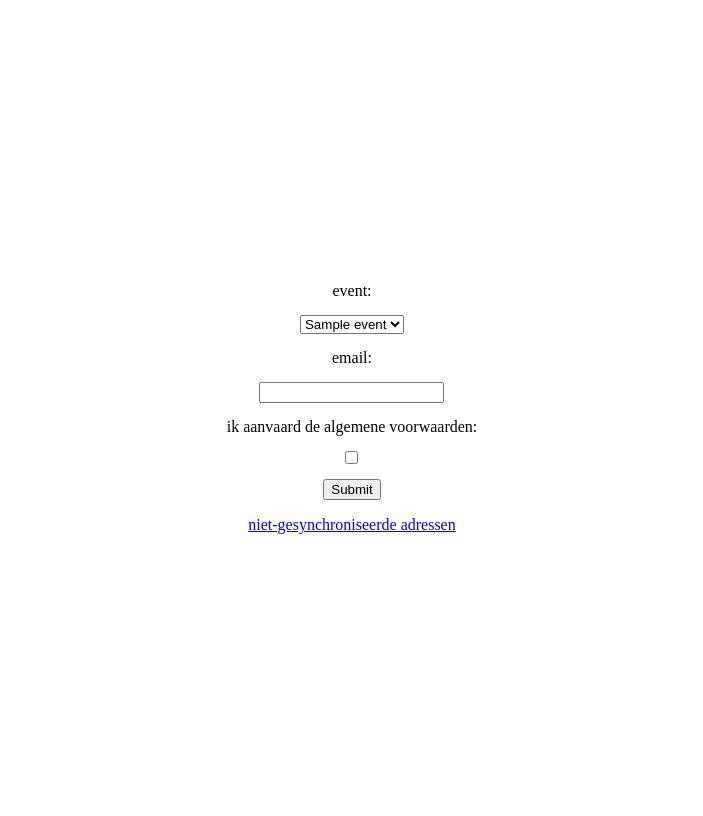
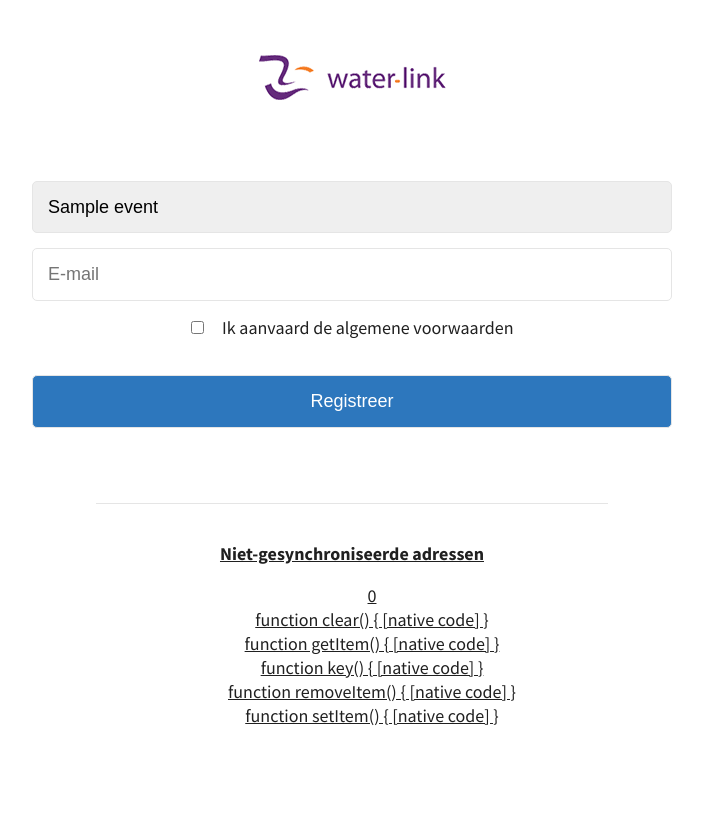
Before and after one commit to satch-jer/17_kiq_waterlink, a PHP site: page / in a window 1280 px wide. Shown: the whole page, without its empty margins (288-991 px from the left). After the commit the page ends 725 px from the top, so only its background shows below. Run offline with PHP 8.4, Linux system fonts and the light colour scheme; tables that the repository leaves empty or names only in its code hold one stand-in row (values such as "Sample post").

Commit message:
CSS voor iPad
CSS voor iPad-formulier

```diff
--- a/css/waterlink.css
+++ b/css/waterlink.css
@@ -1,32 +1,98 @@
-input, select{
-    display: block;
-    margin: 15px auto;
-}
+@import url("https://fonts.googleapis.com/css?family=Source+Sans+Pro:400,700");
+.screenreader {
+  position: absolute;
+  left: -10000px;
+  top: auto;
+  width: 1px;
+  height: 1px;
+  overflow: hidden; }
 
-main{
-    height: 100vh;
-    display: flex;
-    justify-content: center;
-    align-items: center;
-    text-align: center;
-}
+html {
+  -webkit-font-smoothing: antialiased; }
 
-.success{
-    color: green;
-    display: block;
-    margin-bottom: 15px;
-}
+body {
+  font-family: 'Source Sans Pro', sans-serif;
+  font-size: 18px;
+  line-height: 24px;
+  color: #202020;
+  box-sizing: border-box;
+  -webkit-box-sizing: border-box; }
 
-.error{
-    color: tomato;
-    display: block;
-    margin-bottom: 15px;
-}
+.container {
+  display: table;
+  width: 100%; }
 
-li{
-    list-style-type: none;
-}
+.container_cell {
+  display: table-cell;
+  vertical-align: middle;
+  text-align: center; }
 
-#form_unsynced_list{
-    display: none;
-}
+.container_content {
+  margin-left: auto;
+  margin-right: auto; }
+
+#logo {
+  margin-bottom: 75px; }
+
+form {
+  margin-bottom: 75px; }
+
+select,
+input[type="text"],
+input[type="submit"] {
+  -webkit-appearance: none;
+  -moz-appearance: none;
+  appearance: none;
+  -webkit-box-sizing: border-box;
+  -moz-box-sizing: border-box;
+  box-sizing: border-box;
+  display: block;
+  width: 50%;
+  margin-left: auto;
+  margin-right: auto;
+  border: 1px solid #e5e5e5;
+  border-radius: 5px;
+  padding: 15px;
+  margin-bottom: 15px; }
+
+select:focus,
+input[type="text"]:focus,
+input[type="submit"]:focus {
+  outline: none; }
+
+input[type="submit"] {
+  color: white;
+  background-color: #2d77bd;
+  margin-bottom: 35px; }
+
+#form_registration_div_conditions {
+  margin-bottom: 35px; }
+  #form_registration_div_conditions input[type="checkbox"],
+  #form_registration_div_conditions label {
+    display: inline-block; }
+  #form_registration_div_conditions label {
+    margin-left: 15px; }
+
+#form_unsynced {
+  border-top: 1px solid #e5e5e5;
+  width: 40%;
+  margin-left: auto;
+  margin-right: auto;
+  padding-top: 23px; }
+
+h2 {
+  font-size: inherit; }
+
+a {
+  color: #202020; }
+
+ul {
+  list-style-type: none; }
+
+.succes {
+  color: limegreen; }
+
+.error {
+  color: #f5812c; }
+
+/*# sourceMappingURL=waterlink.css.map */
--- a/index.php
+++ b/index.php
@@ -7,22 +7,27 @@
 ?>
 
 <!doctype html>
-<html lang="en" manifest="offline.manifest">
+<html lang="en">
 <head>
     <meta charset="UTF-8">
     <meta name="viewport" content="width=device-width, user-scalable=no, initial-scale=1.0, maximum-scale=1.0, minimum-scale=1.0">
     <meta http-equiv="X-UA-Compatible" content="ie=edge">
+    <link rel="stylesheet" type="text/css" href="css/normalize.css">
     <link rel="stylesheet" type="text/css" href="css/waterlink.css">
-    <title>Registratie | Waterlink</title>
+    <title>registratie | water-link</title>
 </head>
 
 
 <body>
 
-<main class="content" role="main">
-    <div class="wrapper">
-        <form id="form_registration">
-            <label for="form_registration_input_event">event:</label>
+<main class="container" role="main">
+    <div class="container_cell">
+        <div class="container_content">
+
+            <img src="assets/logo.png" alt="logo water-link" id="logo">
+
+            <form id="form_registration" novalidate>
+                <label class="screenreader" for="form_registration_input_event">event:</label>
                 <select name="form_registration_input_event" id="form_registration_input_event">
                     <?php
                         foreach ($event->getAll() as $value){
@@ -34,18 +39,21 @@
                         }
                     ?>
                 </select>
-            <label for="form_registration_input_email">email:</label>
-            <input type="email" name="form_registration_input_email" id="form_registration_input_email">
-            <label for="form_registration_input_conditions">ik aanvaard de algemene voorwaarden:</label>
+                <label class="screenreader" for="form_registration_input_email">email:</label>
+                <input type="text" name="form_registration_input_email" id="form_registration_input_email" placeholder="E-mail">
+                <div id="form_registration_div_conditions">
                     <input type="checkbox" name="form_registration_input_conditions" id="form_registration_input_conditions" >
-            <input type="submit" name="submit" id="form_registration_input_submit">
+                    <label for="form_registration_input_conditions">Ik aanvaard de algemene voorwaarden</label>
+                </div>
+                <input type="submit" name="submit" id="form_registration_input_submit" value="Registreer">
 
                 <p id="form_registration_message"></p>
             </form>
 
             <div id="form_unsynced">
-            <a href="#" id="form_unsynced_show">niet-gesynchroniseerde adressen</a>
+                <h2><a href="#" id="form_unsynced_show">Niet-gesynchroniseerde adressen</a></h2>
                 <ul id="form_unsynced_list"></ul>
+            </div>
         </div>
     </div>
 </main>
--- /dev/null
+++ b/sass/waterlink.scss
@@ -0,0 +1,153 @@
+//===fonts===
+
+@import url('https://fonts.googleapis.com/css?family=Source+Sans+Pro:400,700');
+
+
+//===colors===
+
+$concrete: #e5e5e5;
+$night: #202020;
+$orange: #f5812c;
+$smurf: #2d77bd;
+
+
+//===values===
+
+$xs: 5px;
+$s: 15px;
+$m: 23px;
+$l: 35px;
+$xl: 50px;
+$xxl: 75px;
+
+//===basics===
+
+.screenreader{
+  position:absolute;
+  left:-10000px;
+  top:auto;
+  width:1px;
+  height:1px;
+  overflow:hidden;
+}
+
+//===basic frame===
+
+html{
+  //make sure fonts are sharp!
+  -webkit-font-smoothing: antialiased;
+}
+
+body{
+  //font default
+  font-family: 'Source Sans Pro', sans-serif;
+  font-size: 18px;
+  line-height: 24px;
+  color: $night;
+
+  //div elements have padding and border included in total width & height
+  box-sizing: border-box;
+  -webkit-box-sizing: border-box;
+}
+
+.container{
+  display: table;
+  width: 100%;
+}
+
+.container_cell{
+  display: table-cell;
+  vertical-align: middle;
+  text-align: center;
+}
+
+.container_content{
+  margin-left: auto;
+  margin-right: auto;
+}
+
+//===form styling===
+
+#logo{
+  margin-bottom: $xxl;
+}
+
+form{
+  margin-bottom: $xxl;
+}
+
+select,
+input[type="text"],
+input[type="submit"]{
+
+  //remove first default styling
+  -webkit-appearance: none;
+  -moz-appearance: none;
+  appearance: none;
+  -webkit-box-sizing: border-box;
+  -moz-box-sizing: border-box;
+  box-sizing: border-box;
+
+  display: block;
+  width: 50%;
+  margin-left: auto;
+  margin-right: auto;
+
+  border: 1px solid $concrete;
+  border-radius: $xs;
+  padding: $s;
+  margin-bottom: $s;
+}
+
+  select:focus,
+  input[type="text"]:focus,
+  input[type="submit"]:focus{
+    outline: none;
+  }
+
+  input[type="submit"]{
+    color: white;
+    background-color: $smurf;
+    margin-bottom: $l;
+  }
+
+#form_registration_div_conditions{
+  margin-bottom: $l;
+
+  input[type="checkbox"],
+  label {
+    display: inline-block;
+  }
+
+  label{
+    margin-left: $s;
+  }
+}
+
+#form_unsynced{
+  border-top: 1px solid $concrete;
+  width: 40%;
+  margin-left: auto;
+  margin-right: auto;
+  padding-top: $m;
+}
+
+h2{
+  font-size: inherit;
+}
+
+a{
+  color: $night;
+}
+
+ul{
+  list-style-type: none;
+}
+
+.succes{
+  color: limegreen;
+}
+
+.error{
+  color: $orange;
+}
--- a/script/contact.js
+++ b/script/contact.js
@@ -11,6 +11,14 @@ $(function() {
         $form_unsynced_list.append("<li><a id='" + localStorage[i] +"' class='form_unsynced_list_item ' href='#'>" + localStorage[i] + "</a></li>");
     }
 
+    //set container to 100% window height
+    $('.container').css('height', $(window).height());
+
+    //also on resize
+    $(window).resize(function(){
+        $('.container').css('height', $(window).height());
+    });
+
     //remove status text
     $('body').on('click', $form_mail, function(e){
        $message.text("");
@@ -20,8 +28,9 @@ $(function() {
     $form.on("submit", function(e){
         e.preventDefault();
 
+        if($('#form_registration_input_conditions').is(":checked")){
+            if(validEmail($form_mail.val())){
                 if(navigator.onLine){
-            if($('#form_registration_input_conditions').is(":checked")){
                     //serialize (key-value) the form data
                     var formdata = $($form).serialize();
 
@@ -47,14 +56,7 @@ $(function() {
                             this.reset();
                         });
                     });
-            }else{
-                //set error message
-                $message.removeClass('success');
-                $message.addClass('error');
-                $message.text('Gelieve de algemene voorwaarden te accepteren');
-            }
-        }
-        else{
+                } else{
                     if (typeof(Storage) !== "undefined") {
                         // localstorage
 
@@ -68,7 +70,7 @@ $(function() {
                         //mail saved in local storage because offline
                         $message.removeClass('error');
                         $message.addClass('success');
-                $message.text("Je bent offline, dit mailadres werd tijdelijk in local storage opgeslagen. Niet vergeten te syncen!");
+                        $message.text("Je bent offline, dit e-mailadres werd lokaal opgeslagen. Niet vergeten te syncen!");
 
                         //append item to list
                         $form_unsynced_list.append("<li><a id='" + localStorage.key(key) +"' class='form_unsynced_list_item ' href='#'>" + email + "</a></li>");
@@ -81,13 +83,25 @@ $(function() {
                         // sorry! no web storage support..
                     }
                 }
+            }else{
+                //set error message
+                $message.removeClass('success');
+                $message.addClass('error');
+                $message.text('Gelieve een geldig e-mailadres in te geven');
+            }
+        }else{
+            //set error message
+            $message.removeClass('success');
+            $message.addClass('error');
+            $message.text('Gelieve de algemene voorwaarden te accepteren');
+        }
     });
 
     //show unsynced
     $form_unsynced_link.on("click", function(e){
         e.preventDefault();
 
-        $form_unsynced_list.toggle("slow", function(){
+        $form_unsynced_list.toggle("fast", function(){
 
         });
     });
@@ -112,3 +126,8 @@ $(function() {
         $(this).remove();
     });
 });
+
+function validEmail(input) {
+    var reg= new RegExp("[a-z0-9!#$%&'*+/=?^_`{|}~-]+(?:\.[a-z0-9!#$%&'*+/=?^_`{|}~-]+)*@(?:[a-z0-9](?:[a-z0-9-]*[a-z0-9])?\.)+[a-z0-9](?:[a-z0-9-]*[a-z0-9])?");
+    return (input.match(reg) == null) ? false : true;
+}
```
Also changed, not shown: assets/logo.png (added), css/normalize.css (added), 2 other files. Lines whose indentation alone changed are shown as unchanged.
